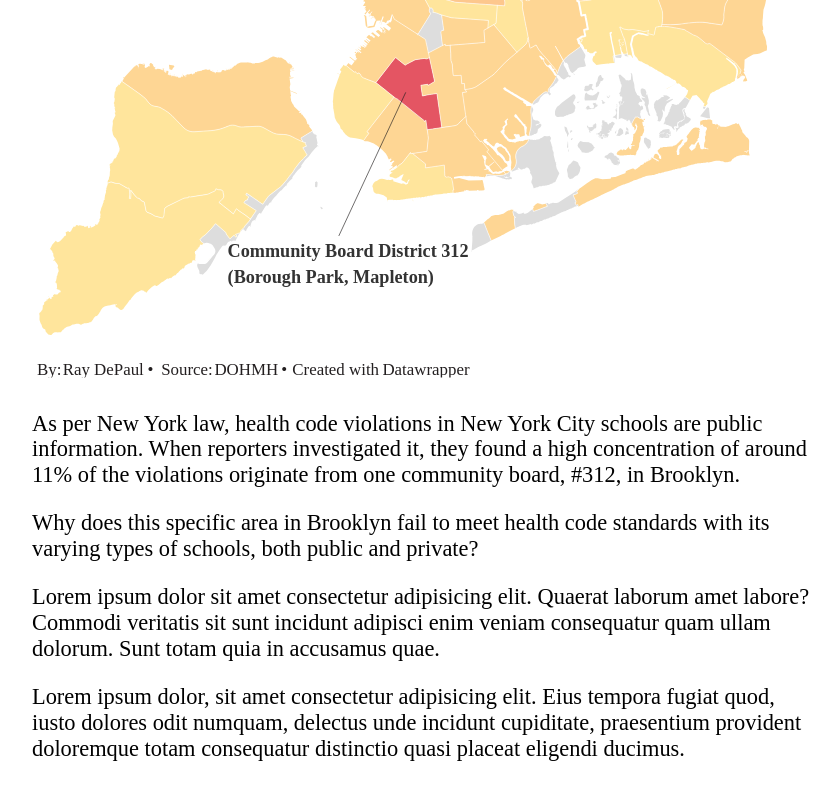
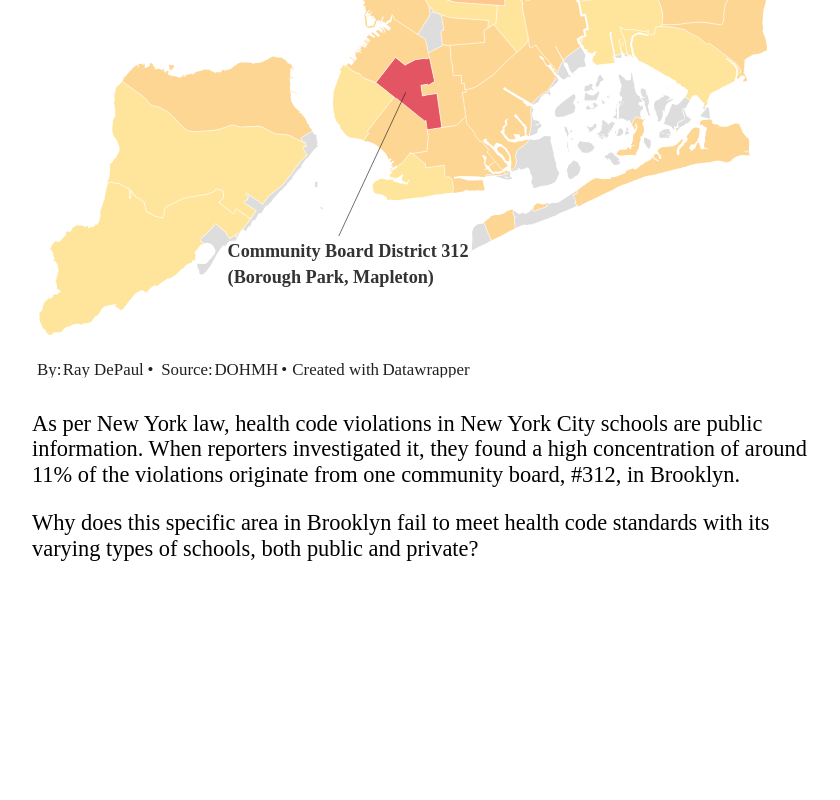
Before and after one commit to rdep1124/brooklyn-cafeterias, a plain HTML site: page index.html in a window 1280 px wide. Shown: the part 1204-2004 px from the top of the page, without its empty margins (218-1058 px from the left). After the commit the page ends 1808 px from the top, so only its background shows below. Drawn offline with nearby package versions, Linux system fonts and the light colour scheme.

Commit message:
Update index.html

```diff
--- a/index.html
+++ b/index.html
@@ -47,10 +47,6 @@
 
          <p>As per New York law, health code violations in New York City schools are public information. When reporters investigated it, they found a high concentration of around 11% of the violations originate from one community board, #312, in Brooklyn.</p>
         <p>Why does this specific area in Brooklyn fail to meet health code standards with its varying types of schools, both public and private?</p>
-
-        <p>Lorem ipsum dolor sit amet consectetur adipisicing elit. Quaerat laborum amet labore? Commodi veritatis sit sunt incidunt adipisci enim veniam consequatur quam ullam dolorum. Sunt totam quia in accusamus quae.</p>
-        <p>Lorem ipsum dolor, sit amet consectetur adipisicing elit. Eius tempora fugiat quod, iusto dolores odit numquam, delectus unde incidunt cupiditate, praesentium provident doloremque totam consequatur distinctio quasi placeat eligendi ducimus.</p>
-
       </section>
 
       </section>
```
